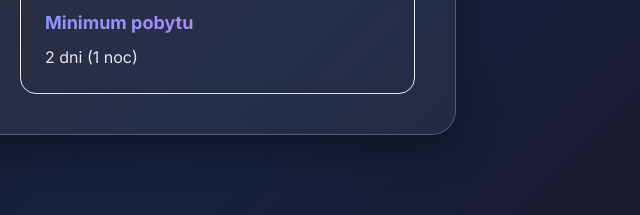
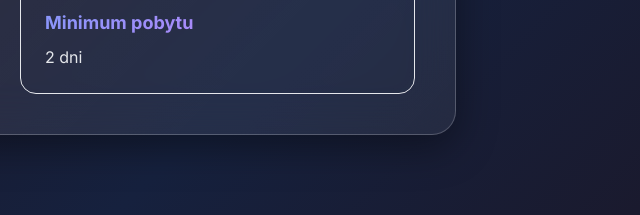
Before and after one commit to Fozmu/domki, a plain HTML site: page src/index.html in a window 1280 px wide. Shown: the part 7280-7495 px from the top of the page, 632-1272 px from the left. Drawn offline with nearby package versions, Linux system fonts and the light colour scheme.

Commit message:
fast fix

```diff
--- a/src/index.html
+++ b/src/index.html
@@ -736,7 +736,7 @@
                     <div class="bg-gradient-to-r from-green-600/20 to-blue-600/20 p-6 rounded-2xl border border-green-400/30 elegant-card">
                         <div class="text-3xl mb-3">📅</div>
                         <h4 class="font-bold text-lg gradient-text mb-2">Minimum pobytu</h4>
-                        <p class="text-gray-200">2 dni (1 noc)</p>
+                        <p class="text-gray-200">2 dni</p>
                     </div>
                 </div>
             </div>
```
